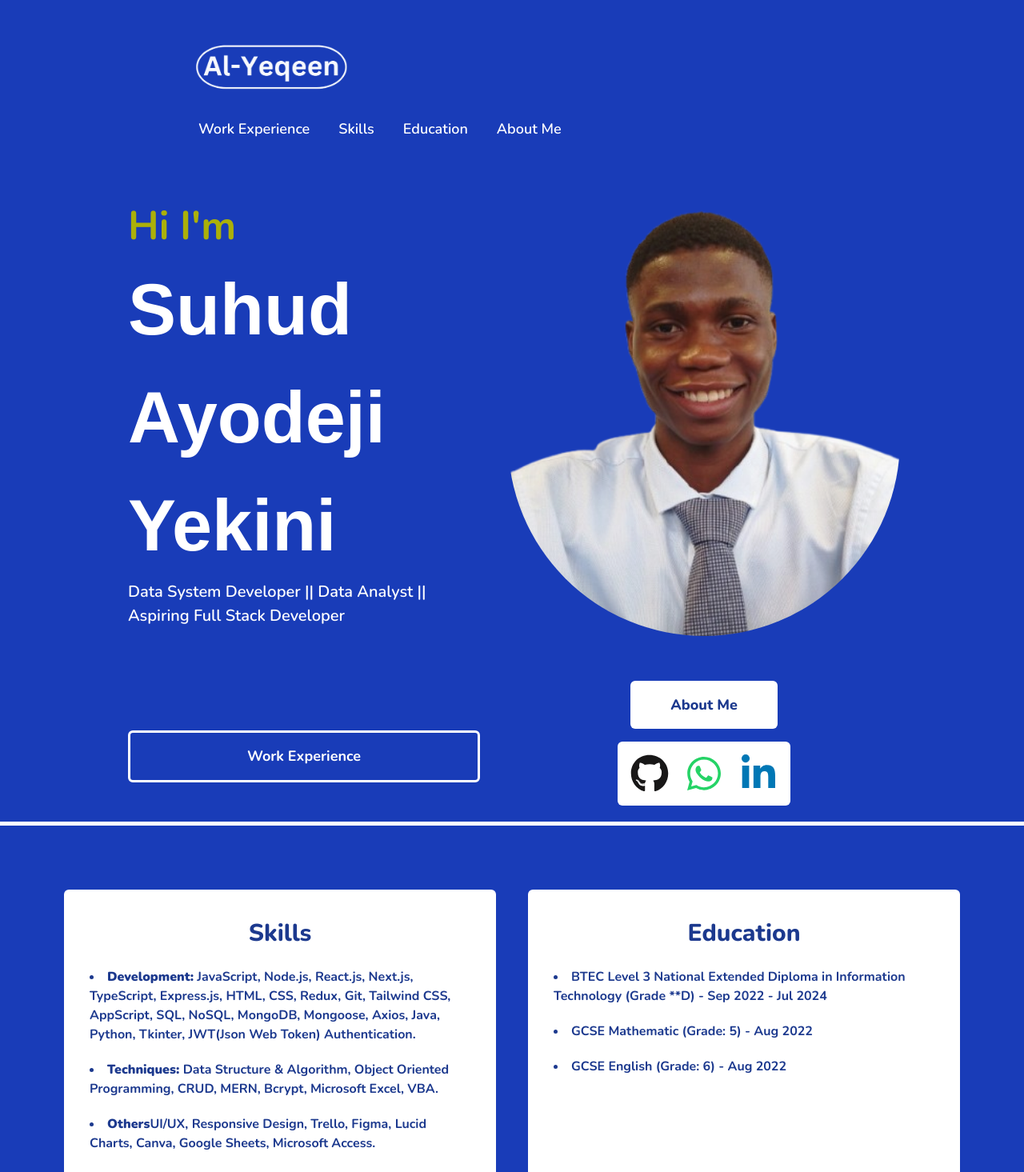
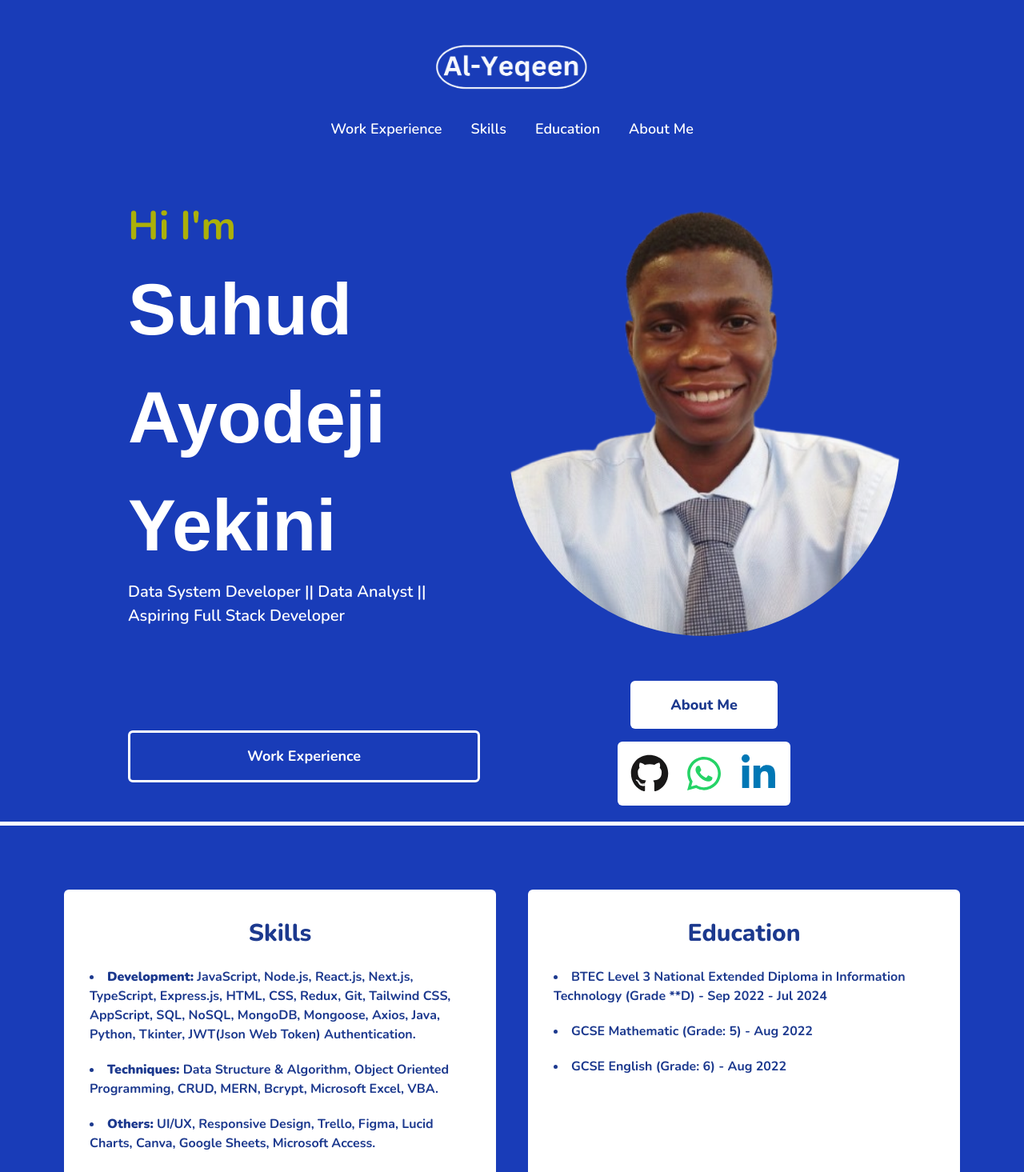
Before and after one commit to SuhudAlyeqeenDotGithub/SuhudAyodejiYekiniPortfolio, a Next.js app: page / in a window 1280 px wide. Shown: the top 1465 px of the page at 80% size. Built offline with nearby package versions, Linux system fonts and the light colour scheme; a web font is replaced by a local one.

Commit message:
Added google site verification to the layout.tsx

```diff
--- a/src/app/layout.tsx
+++ b/src/app/layout.tsx
@@ -14,6 +14,10 @@ export default function RootLayout({
 }>) {
   return (
     <html lang="en">
+      <head>
+        {/* Google Site Verification */}
+        <meta name="google-site-verification" content="XLCrSDkihp0w244nSySE9heltmIvH7ZZxSB_pacxsOQ" />
+      </head>
       <body className="font-nunito font-semibold antialiased">{children}</body>
     </html>
   );
--- a/src/components/Header.tsx
+++ b/src/components/Header.tsx
@@ -9,7 +9,7 @@ function Header() {
   // const [onProfile, setOnProfile] = useState(false);
   // const parentLinkStyling = "hover:bg-darkBlue2/90 font-bold text-lg whitespace-nowrap p-2 rounded-md";
   const childLinkStyling =
-    "hover:bg-white hover:text-darkBlue2 font-semibold text-lg transform duration-500 hover:scale-115 whitespace-nowrap w-full p-2 rounded hover:cursor-pointer";
+    "hover:bg-white text-center hover:text-darkBlue2 font-semibold text-lg transform duration-500 hover:scale-115 whitespace-nowrap w-full p-2 rounded hover:cursor-pointer";
 
   // const profileLinks = (
   //   <div className="absolute left-0 top-full bg-darkBlue2/90 rounded-md p-4 z-10">
@@ -28,7 +28,7 @@ function Header() {
   // );
 
   return (
-    <div className="flex flex-wrap lg:nowrap items-center lg:px-20 py-8 gap-y-5 gap-x-50">
+    <div className="flex flex-wrap lg:nowrap items-center justify-center lg:px-20 py-8 gap-y-5 gap-x-50">
       <div className="flex-shrink-0">
         <Image src="/alyeqeenLogo.png" alt="Al-Yeqeen Logo" width={200} height={200} className="object-cover" />
       </div>
--- a/src/components/HomeSection2.tsx
+++ b/src/components/HomeSection2.tsx
@@ -28,9 +28,9 @@ const HomeSection2 = () => {
   );
 
   return (
-    <div className="flex flex-col md:flex-row items-center justify-center gap-10 bg-blue-800 border-t-5 py-15 px-5 text-white">
+    <div className="flex flex-col md:flex-row items-center justify-center gap-10 bg-blue-800 border-t-5 py-15 px-10 text-white">
       {/* left div */}
-      <div className="w-full pl-10 font-semibold text-xl flex flex-col py-20">
+      <div className="w-full  font-semibold text-xl flex flex-col py-20">
         <h1 id="aboutme" className="mt-24 mb-10 font-extrabold text-[40px] text-center">
           About Me
         </h1>
--- a/src/components/HomeSection3.tsx
+++ b/src/components/HomeSection3.tsx
@@ -74,7 +74,7 @@ const HomeSection3 = () => {
               Excel, VBA.
             </li>
             <li>
-              <b>Others</b>UI/UX, Responsive Design, Trello, Figma, Lucid Charts, Canva, Google Sheets, Microsoft
+              <b>Others:</b> UI/UX, Responsive Design, Trello, Figma, Lucid Charts, Canva, Google Sheets, Microsoft
               Access.
             </li>
           </ul>
```
